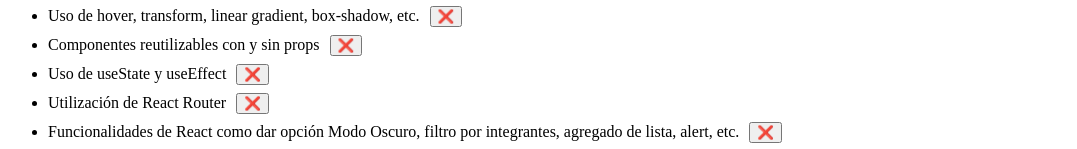
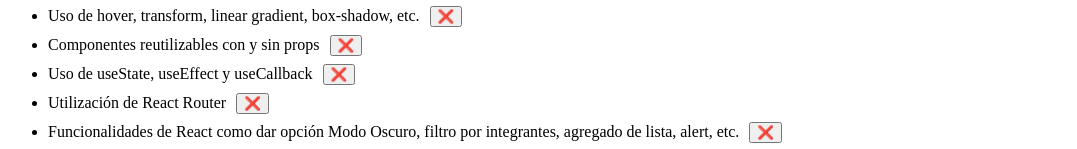
Before and after one commit to Ana-Galvez/TP2-FRONT-END, a React (Vite) app: page /paginas/bitacora in a window 1280 px wide. Shown: the part 329-478 px from the top of the page, without its empty margins (0-1077 px from the left). Built offline with nearby package versions, Linux system fonts and the light colour scheme.

Commit message:
feat: agregado de useCallback

```diff
--- a/src/componentes/AgregarBitacora.jsx
+++ b/src/componentes/AgregarBitacora.jsx
@@ -1,4 +1,4 @@
-import { useState, useEffect } from "react";
+import { useState, useEffect, useCallback } from "react";
 
 const AgregarBitacora = ({ itemsIniciales }) => {
   const STORAGE_KEY = "bitacora-items";
@@ -23,10 +23,10 @@ const AgregarBitacora = ({ itemsIniciales }) => {
     setNuevoItem("");
   };
 
-  const handleBorrar = (index) => {
+  const handleBorrar = useCallback((index) => {
     const nuevaLista = items.filter((_, i) => i !== index);
     setItems(nuevaLista);
-  };
+  });
 
   return (
     <div>
--- a/src/paginas/Bitacora.jsx
+++ b/src/paginas/Bitacora.jsx
@@ -10,7 +10,7 @@ const Bitacora = () => {
     "Uso de variables en CSS para colores.",
     "Uso de hover, transform, linear gradient, box-shadow, etc.",
     "Componentes reutilizables con y sin props",
-    "Uso de useState y useEffect",
+    "Uso de useState, useEffect y useCallback",
     "Utilización de React Router",
     "Funcionalidades de React como dar opción Modo Oscuro, filtro por integrantes, agregado de lista, alert, etc.",
     "Se agregó ícono de toda la página.",
```
